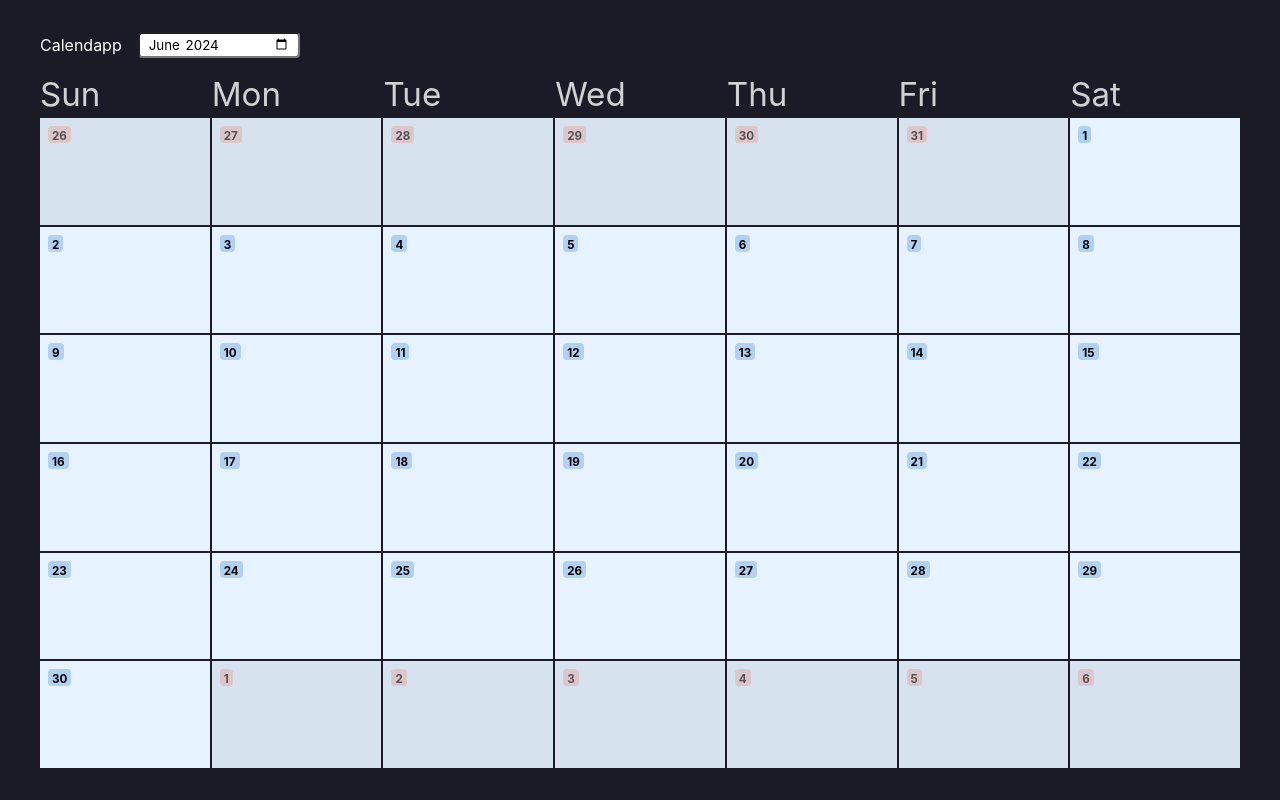
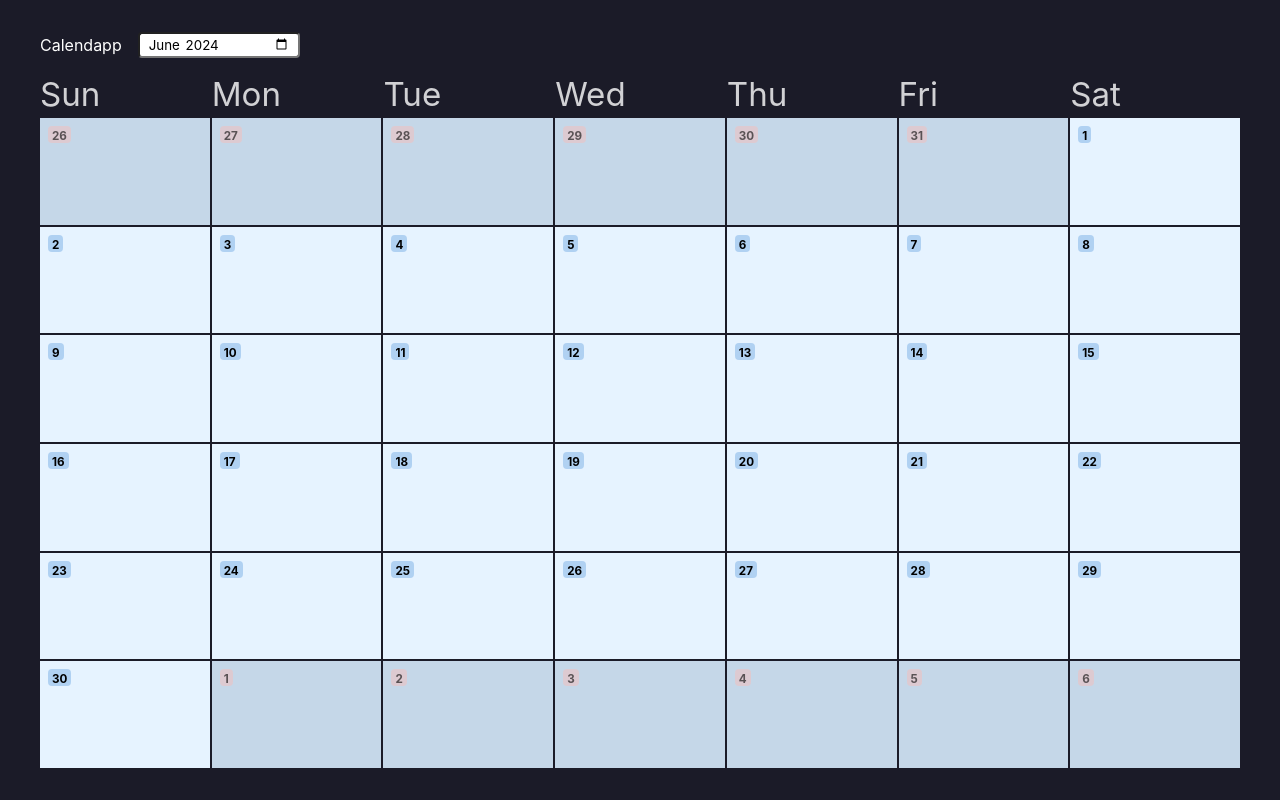
Before and after one commit to daramosn/calendar-vue, a Vue app: page / in a window 1280 px wide. Built offline with nearby package versions, Linux system fonts and the light colour scheme.

Commit message:
fix: fix reminder card bug in days faded

```diff
--- a/src/components/DayItem.vue
+++ b/src/components/DayItem.vue
@@ -59,7 +59,7 @@ const dropReminderHandler = (event: DragEvent) => {
   flex-direction: column;
 
   &[data-fade='true'] {
-    filter: brightness(0.93);
+    background-color: #c5d7e8;
   }
   .date {
     font-size: 14px;
```
